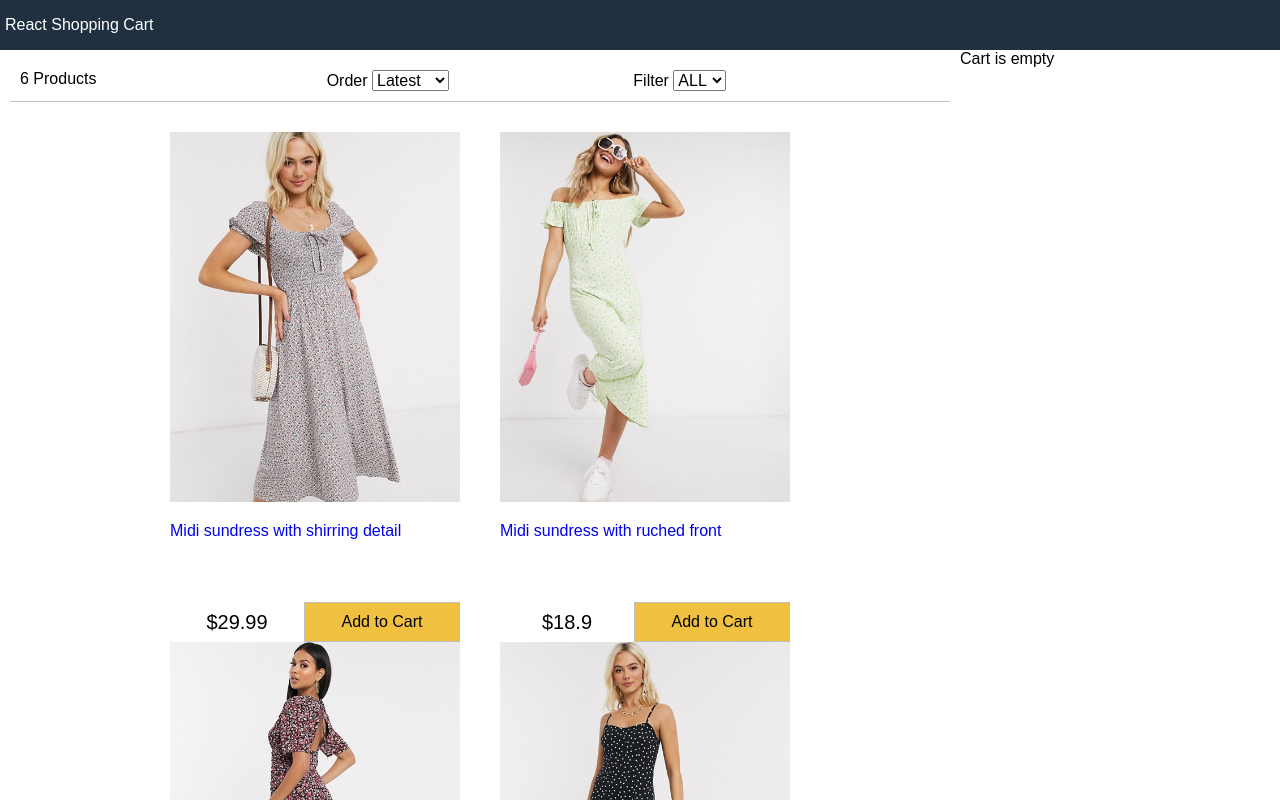
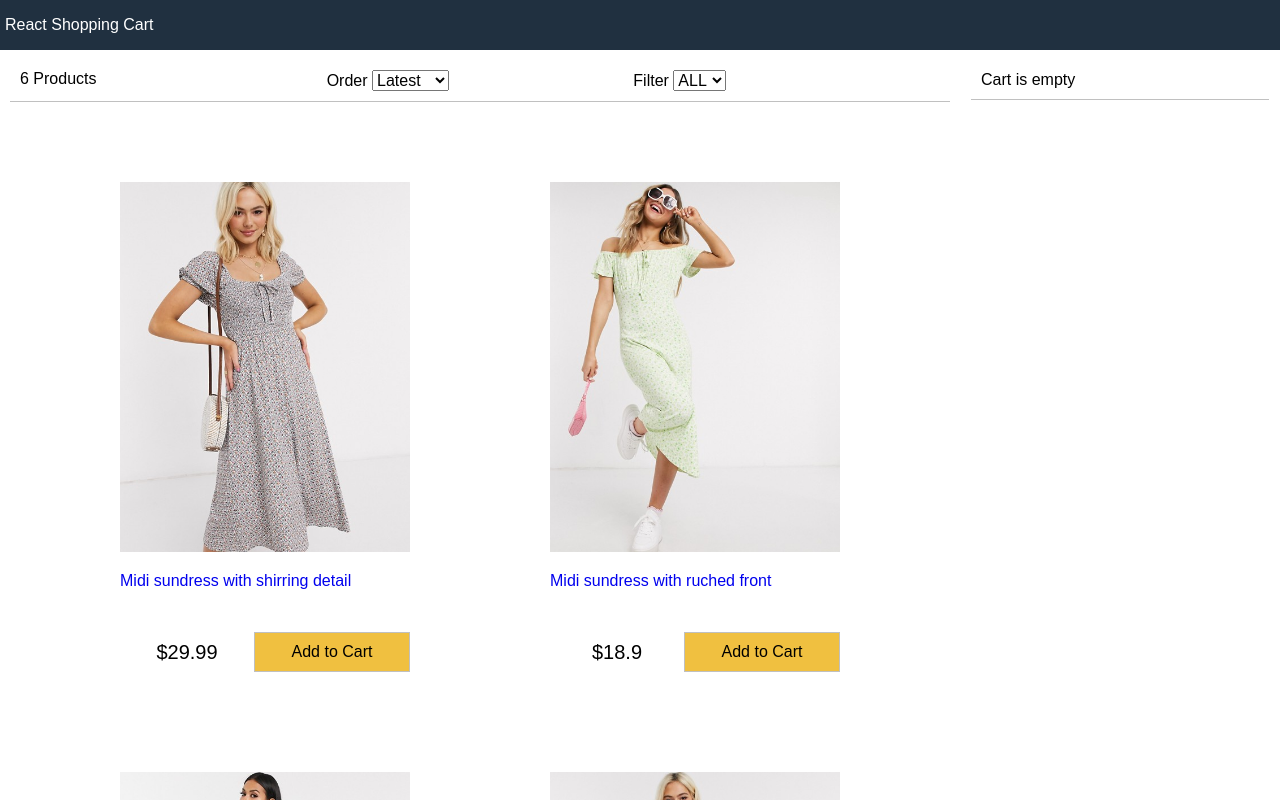
Before and after one commit to frontendprof/full-shoppingcart-react-redux, a React (Create React App) app: page / in a window 1280 px wide. Shown: the top 800 px of the page. Built offline with nearby package versions, Linux system fonts and the light colour scheme.

Commit message:
Logic for basket and style one

```diff
--- a/src/components/Cart.jsx
+++ b/src/components/Cart.jsx
@@ -9,7 +9,28 @@ export default class Cart extends Component {
                     (<div className="cart cart-header">Cart is empty</div>):
                     (<div className="cart cart-header">You have {cartItems.length} products in the cart</div>)
                 }
+
+                <div>
+                    <div className="cart">
+                        <ul className="cart-items">
+                            {cartItems.map(item=>(
+                                <li key={item._id}>
+                                    <div>
+                                        <img src={item.image} alt={item.title}/>
+                                    </div>
+
+                                    <div>
+                                        <div>{item.title}</div>
+                                        <button onClick={()=>this.props.removeFromCart(item)}>Remove</button>
+                                    </div>
+                                </li>
+                            ))}
+                        </ul>
+                    </div>
+                </div>
             </div>
+
+
         )
     }
 }
--- a/src/index.css
+++ b/src/index.css
@@ -91,9 +91,8 @@ footer{
 
 .products li{
   flex: 0 1 29rem;
-  height: 47rem;
-  padding:1rem;
-  margin:1rem;
+  height: 45rem;
+  margin:7rem;
 }
 
 .product{
@@ -153,3 +152,17 @@ footer{
 .filter div{
   flex:1;
 }
+
+
+/* Cart  */
+
+.cart{
+  padding:1rem;
+  margin:1.1rem;
+  display:flex;
+
+}
+
+.cart-header{
+  border-bottom: .1rem #c0c0c0 solid;
+}
```
